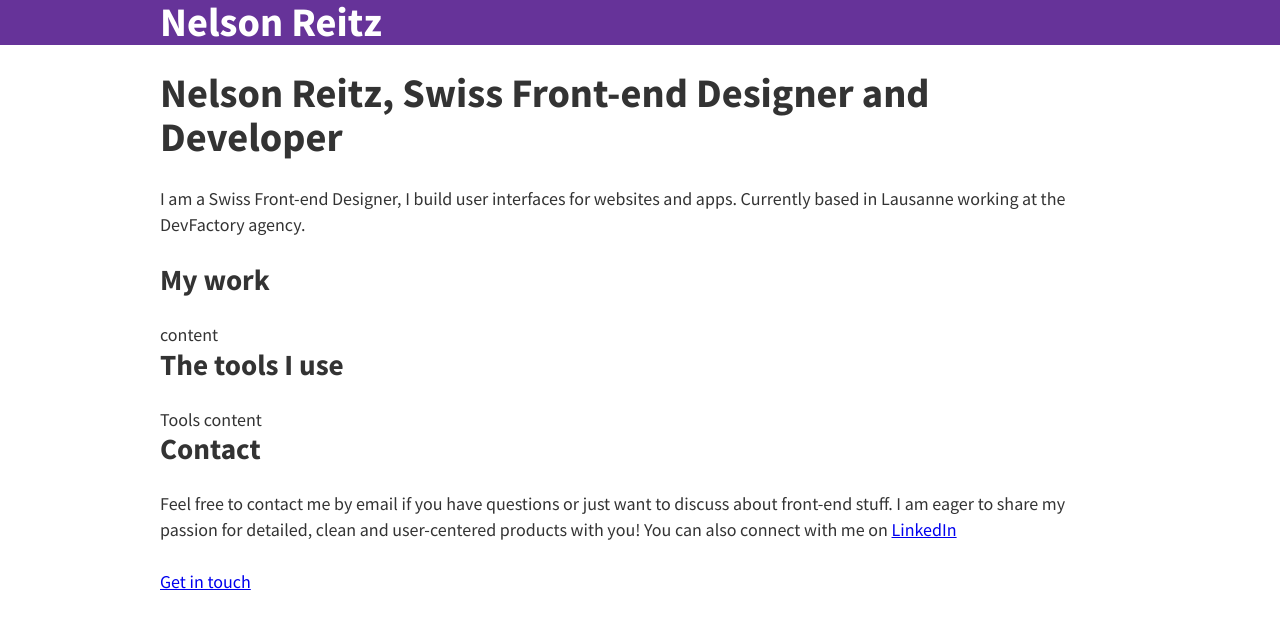
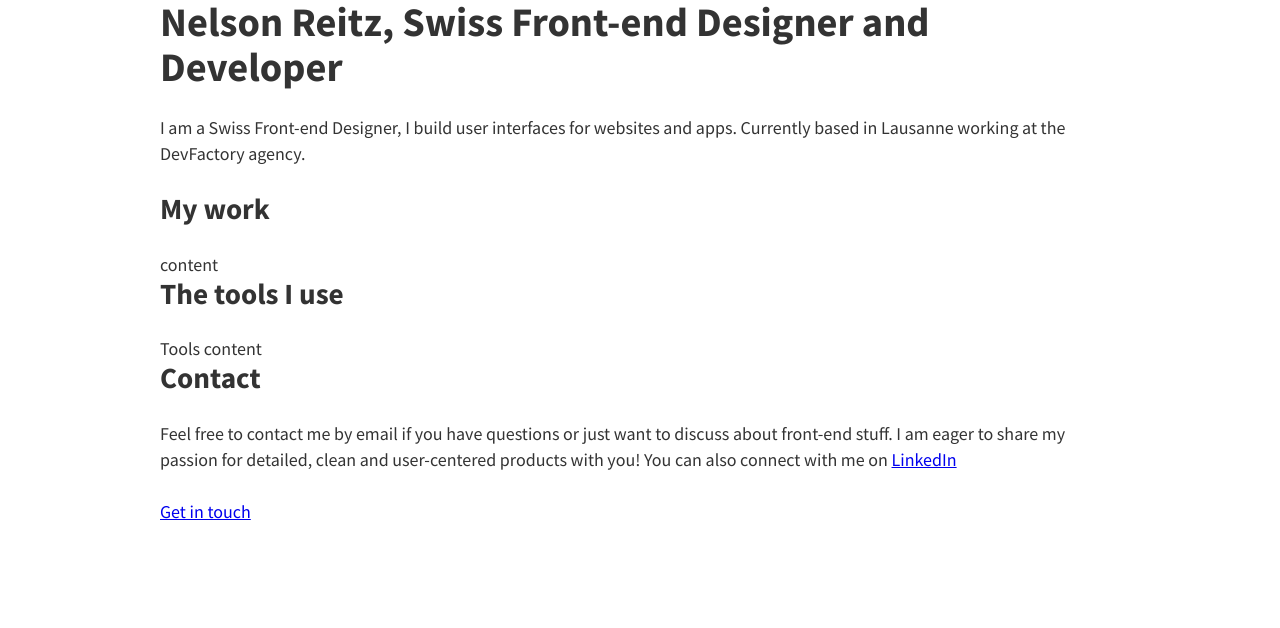
Before and after one commit to nelsonreitz/nelsonreitz.ch, a Gatsby site: page / in a window 1280 px wide. Built offline with nearby package versions, Linux system fonts and the light colour scheme; Gatsby itself is replaced by a stand-in of ours.

Commit message:
Remove the header component

```diff
--- a/src/components/header.js
+++ /dev/null
@@ -1,36 +0,0 @@
-import { Link } from "gatsby"
-import PropTypes from "prop-types"
-import React from "react"
-
-const Header = ({ siteTitle }) => (
-  <header
-    style={{
-      background: `rebeccapurple`,
-      marginBottom: `1.45rem`,
-    }}
-  >
-    <div className="container">
-      <h1 style={{ margin: 0 }}>
-        <Link
-          to="/"
-          style={{
-            color: `white`,
-            textDecoration: `none`,
-          }}
-        >
-          {siteTitle}
-        </Link>
-      </h1>
-    </div>
-  </header>
-)
-
-Header.propTypes = {
-  siteTitle: PropTypes.string,
-}
-
-Header.defaultProps = {
-  siteTitle: ``,
-}
-
-export default Header
--- a/src/components/layout.js
+++ b/src/components/layout.js
@@ -8,7 +8,6 @@
 import React from "react"
 import PropTypes from "prop-types"
 
-import Header from "./header"
 import Footer from "./footer"
 import "./reset.css"
 import "./global-styles.css"
@@ -16,7 +15,6 @@ import "./layout.css"
 
 const Layout = ({ children }) => (
   <>
-    <Header siteTitle="Nelson Reitz" />
     <div className="container">
       <main>{children}</main>
       <Footer />
--- a/src/pages/index.js
+++ b/src/pages/index.js
@@ -7,7 +7,7 @@ import Section from "../components/section"
 
 const IndexPage = () => (
   <Layout>
-    <SEO title="Home" keywords={[`gatsby`, `application`, `react`]} />
+    <SEO title="Front-end Design and Development" keywords={[`gatsby`, `application`, `react`]} />
     <Jumbotron />
 
     <Section title="My work">
```
